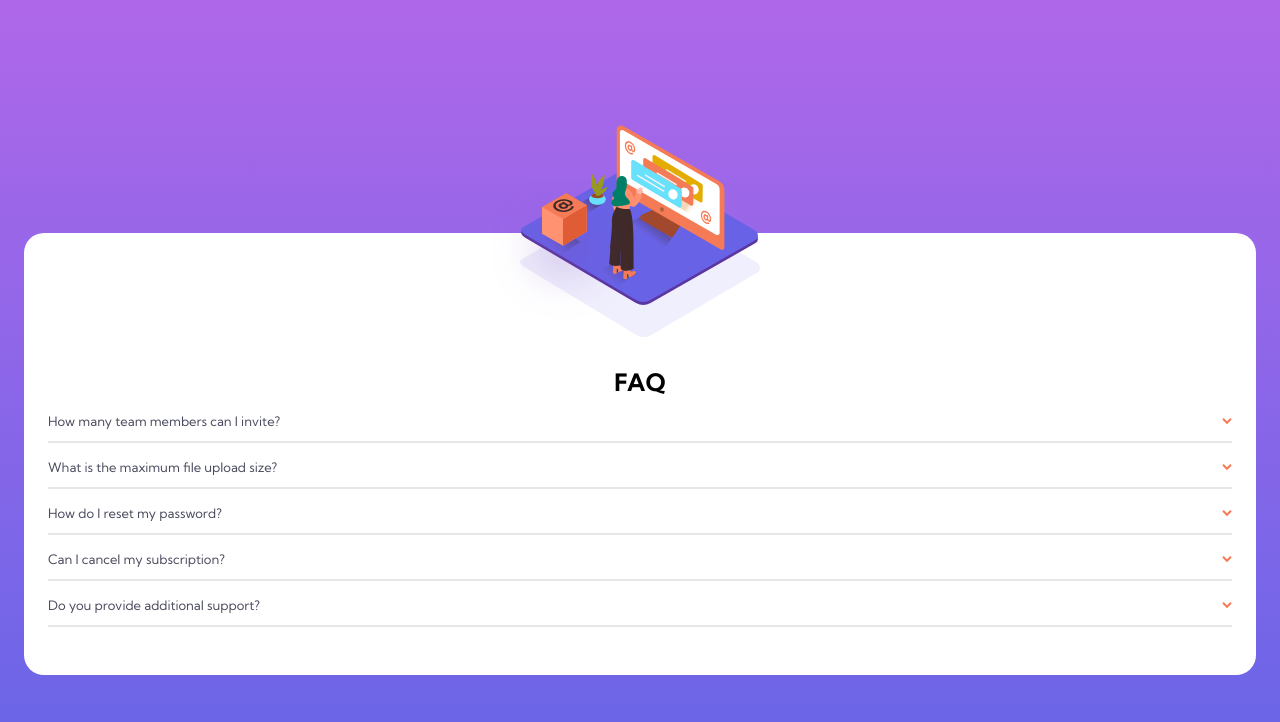
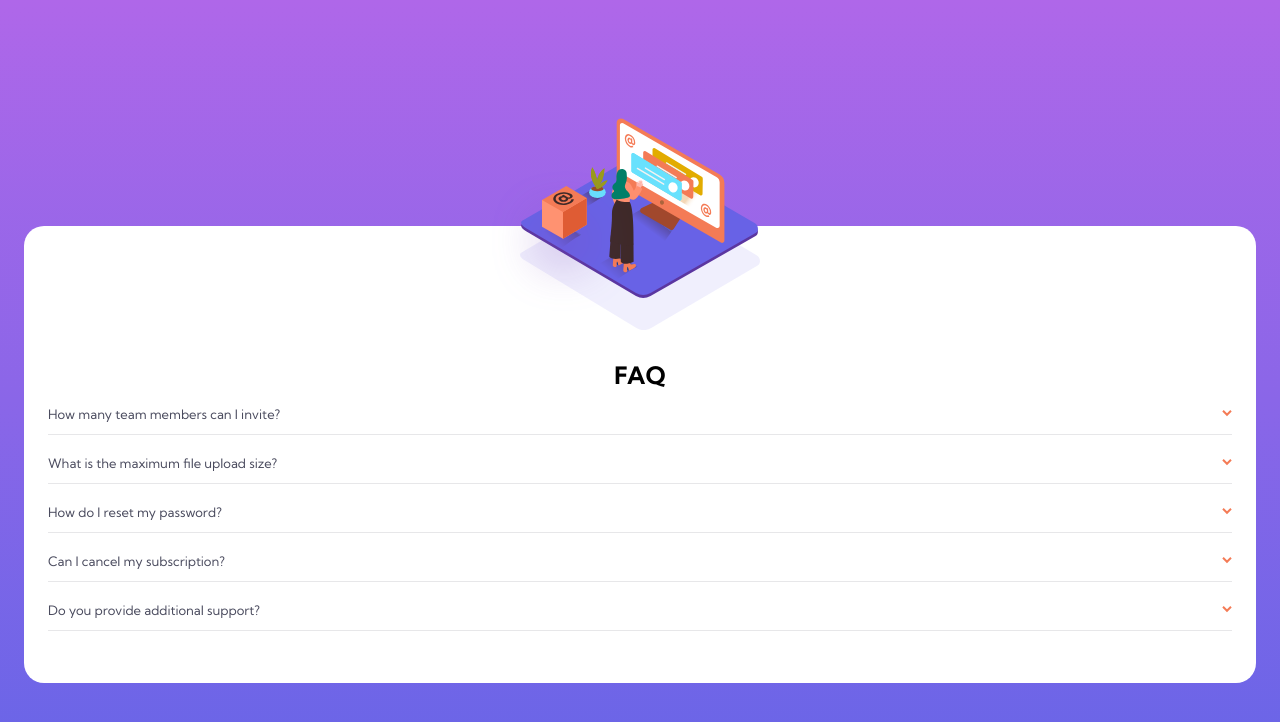
Before and after one commit to Rakha112/faq-accordion-card, a plain HTML site: page index.html in a window 1280 px wide. Drawn offline with Linux system fonts and the light colour scheme.

Commit message:
initial commit

```diff
--- a/scss/main.scss
+++ b/scss/main.scss
@@ -56,8 +56,9 @@ body {
                 overflow: hidden;
                 background-color: white;
                 z-index: 1;
-                border-bottom: 2px solid $Light_grayish_blue;
+                border-bottom: 1px solid $Light_grayish_blue;
                 padding: 1rem 0 0 0;
+                margin-bottom: 0.25rem;
                 .header {
                     overflow: hidden;
                     display: flex;
@@ -73,6 +74,7 @@ body {
                         transition: 0.3s all ease;
                     }
                     a {
+                        overflow: hidden;
                         font-size: 0.8125rem;
                         text-decoration: none;
                         color: $Very_dark_grayish_blue;
```
Also changed, not shown: css/main.css, 1 other file.
